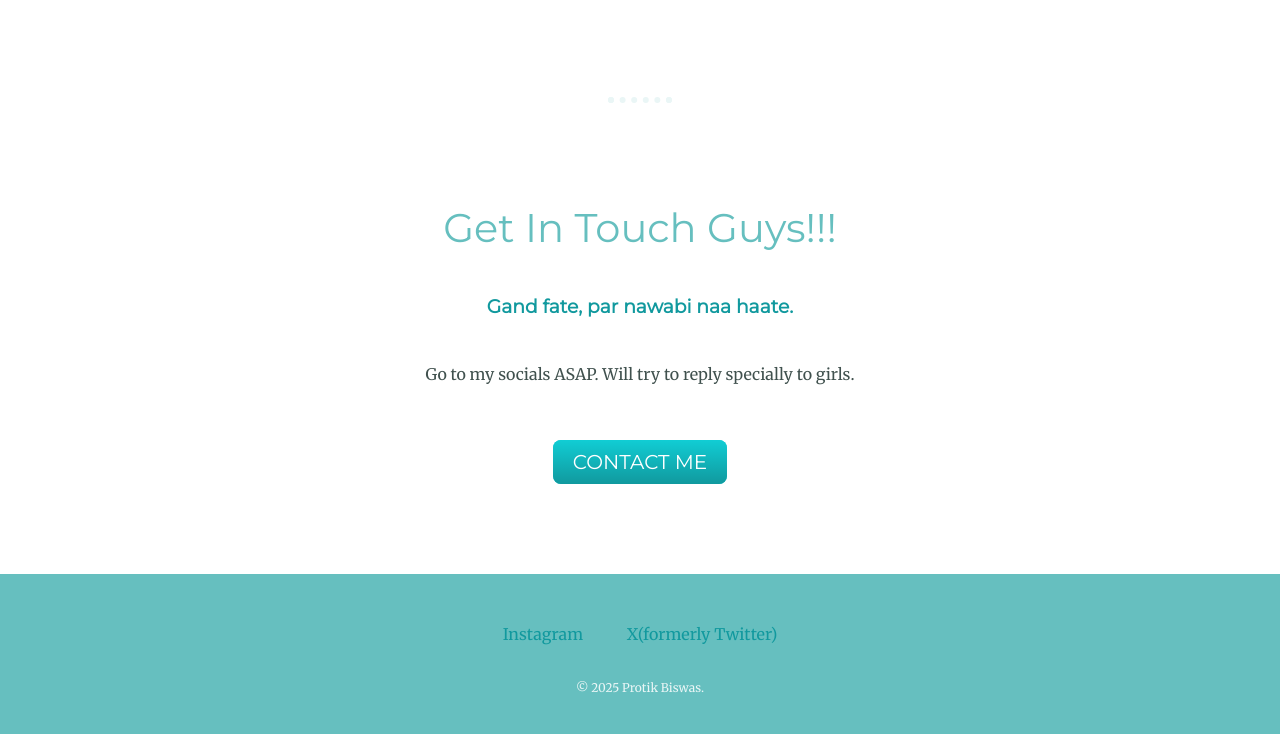
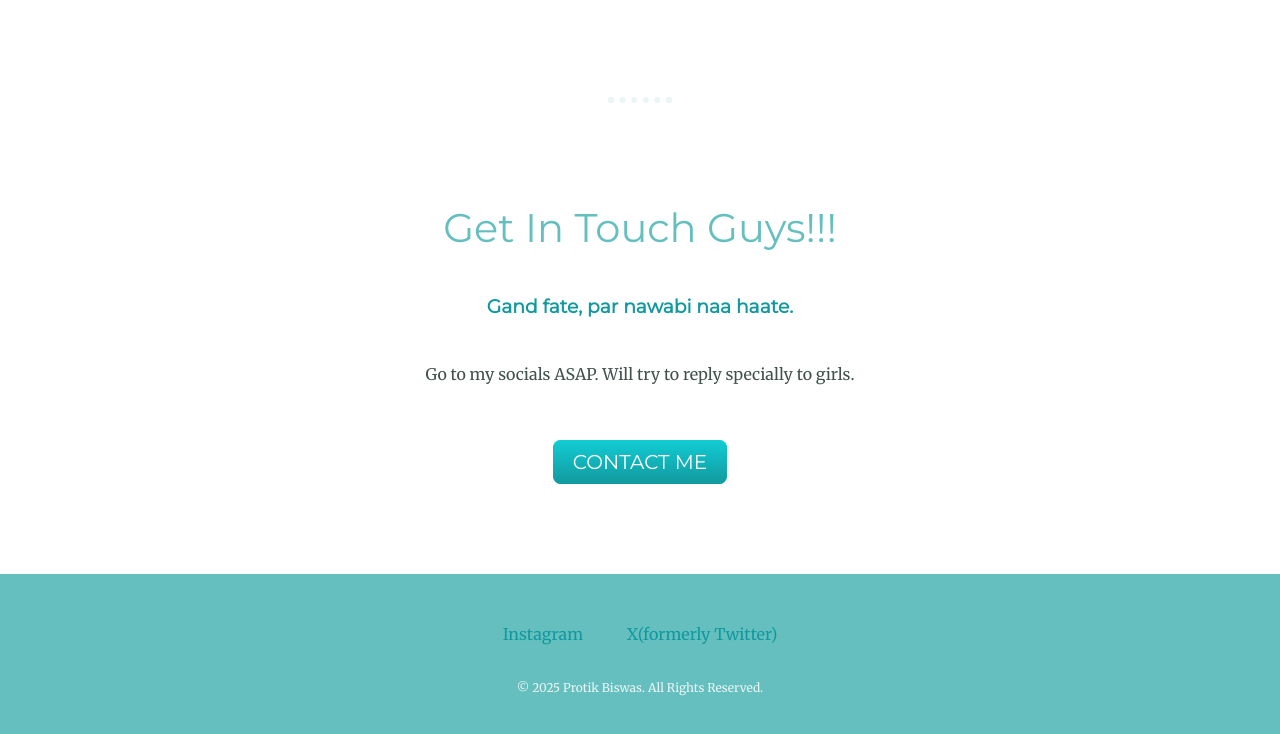
Before and after one commit to dkachari/protik-main, a plain HTML site: page index.html in a window 1280 px wide. Shown: the part 2403-3137 px from the top of the page. Drawn offline with Linux system fonts and the light colour scheme.

Commit message:
Update index.html

```diff
--- a/index.html
+++ b/index.html
@@ -51,7 +51,7 @@
   <div class="bottom-container">
     <a class="footer-link" href="https://www.instagram.com/prkbisws/">Instagram</a>
     <a class="footer-link" href="/">X(formerly Twitter)</a>
-    <p class="copyright">© 2025 Protik Biswas.</p>
+    <p class="copyright">© 2025 Protik Biswas. All Rights Reserved.</p>
   </div>
 
 </body>
```
